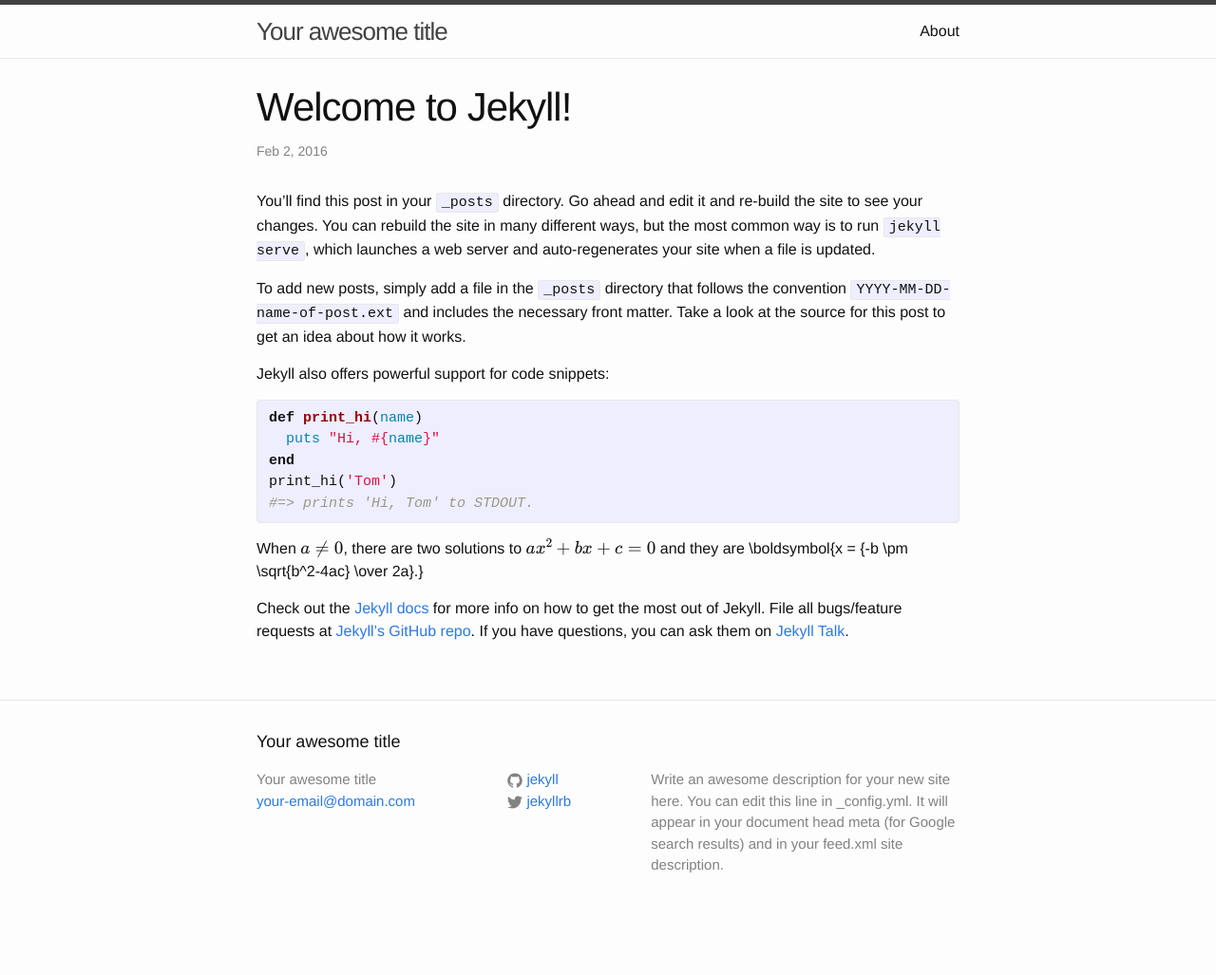
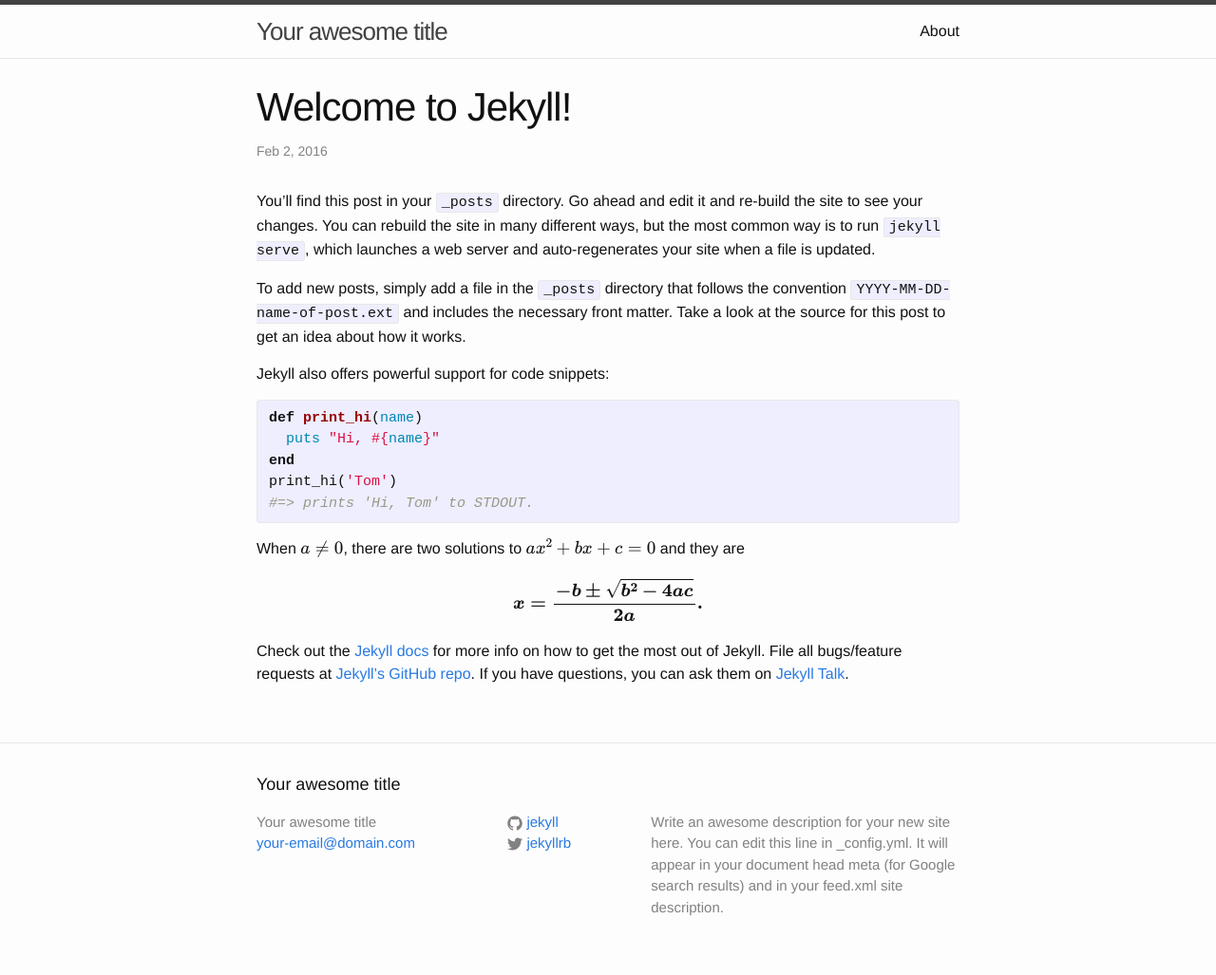
Before and after one commit to Vesnica/vesnica.github.io, a Jekyll site: the page built from _posts/2016-02-02-welcome-to-jekyll.markdown, in a window 1280 px wide. Shown: the whole page at 95% size. Built offline with Jekyll 4.4.1, drawn with Linux system fonts in a browser that asks for light colours; formulas are drawn with MathJax 3; before the commit the page ends 983 px from its top, so only the background shows below that.

```diff
--- a/_posts/2016-02-02-welcome-to-jekyll.markdown
+++ b/_posts/2016-02-02-welcome-to-jekyll.markdown
@@ -19,7 +19,7 @@ print_hi('Tom')
 {% endhighlight %}
 
 When \\(a \ne 0\\), there are two solutions to \\(ax^2 + bx + c = 0\\) and they are
-\boldsymbol{x = {-b \pm \sqrt{b^2-4ac} \over 2a}.}
+\\[\boldsymbol{x = {-b \pm \sqrt{b^2-4ac} \over 2a}.}\\]
 
 Check out the [Jekyll docs][jekyll-docs] for more info on how to get the most out of Jekyll. File all bugs/feature requests at [Jekyll’s GitHub repo][jekyll-gh]. If you have questions, you can ask them on [Jekyll Talk][jekyll-talk].
 
```
